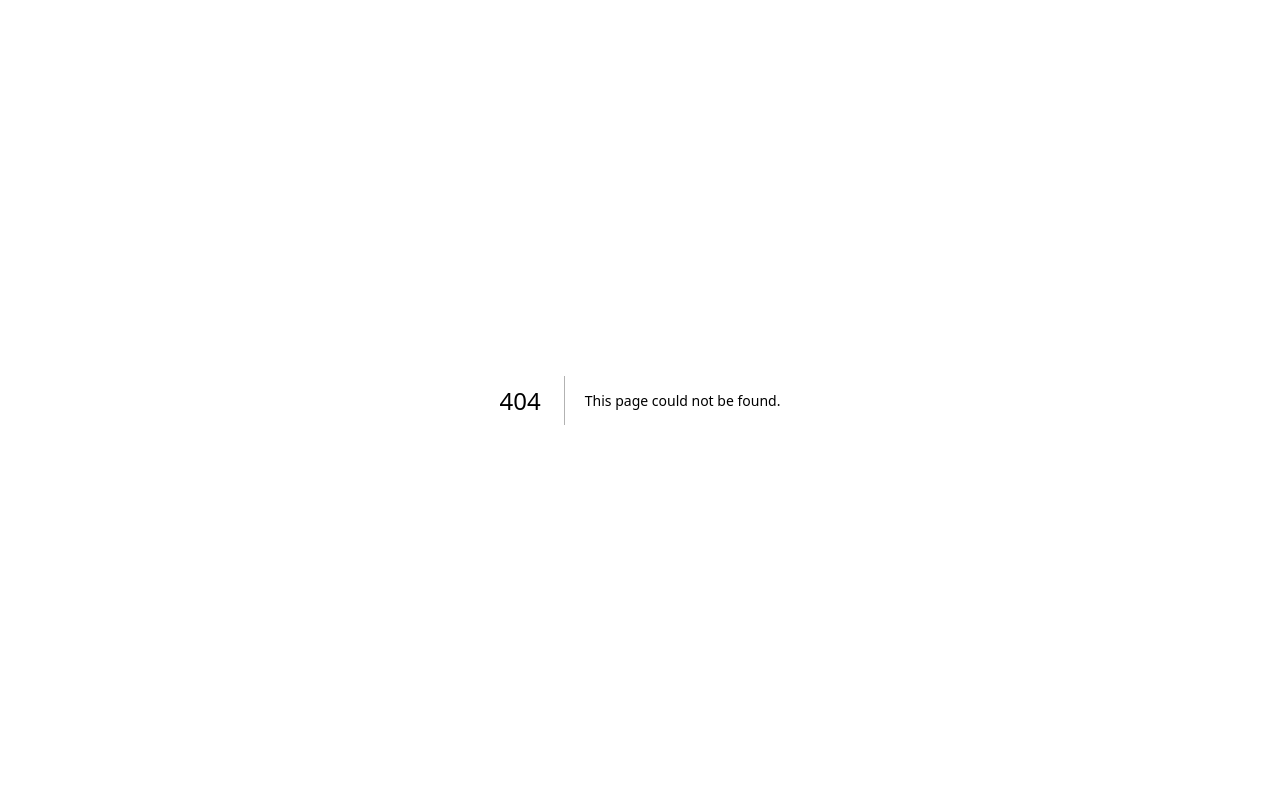
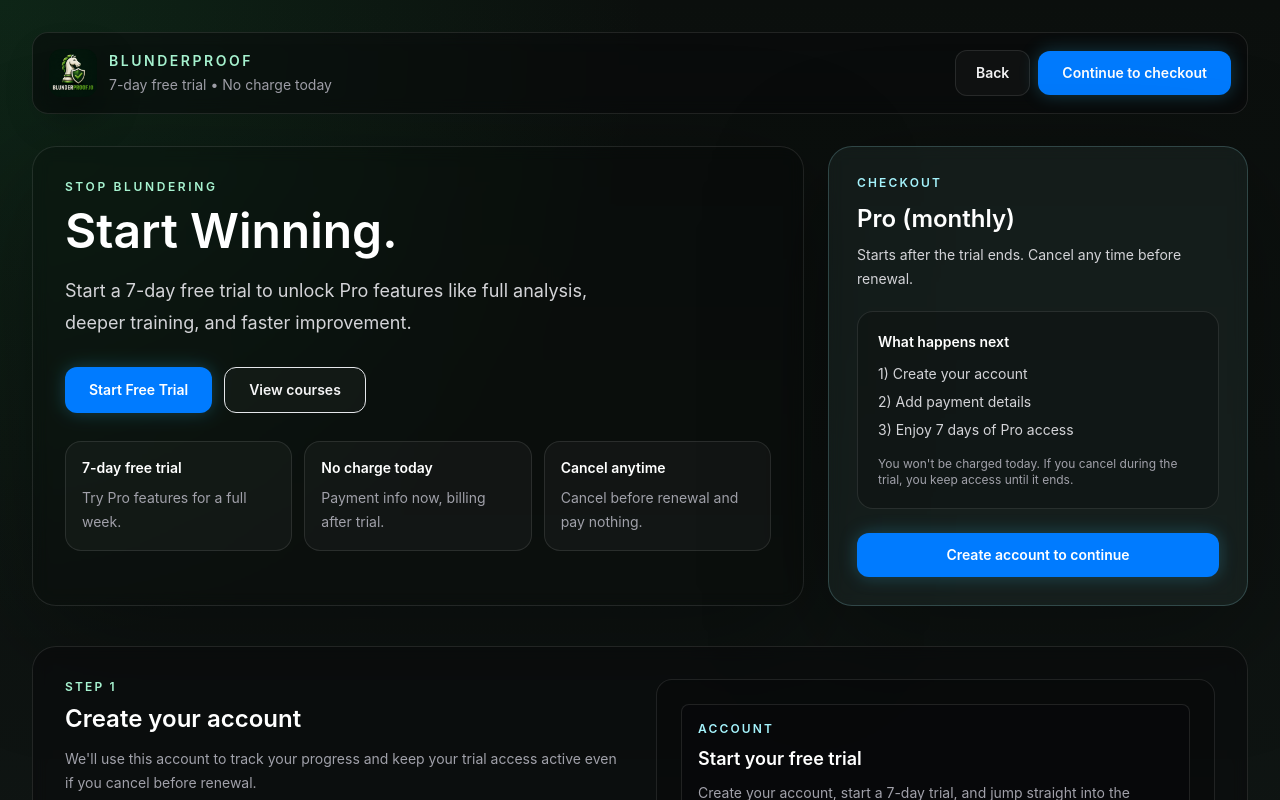
Before and after one commit to johnnyy23/Blunderproof, a Next.js app: page /start-free-trial in a window 1280 px wide. Before the commit this address had no page. Shown: the top 800 px of the page. Built offline with nearby package versions, Linux system fonts and the light colour scheme.

Commit message:
Add dedicated free-trial checkout page

```diff
--- a/app/page.tsx
+++ b/app/page.tsx
@@ -1812,7 +1812,7 @@ const topNavigationItems: Array<{ page: HomeView; label: string; isActive: boole
           {currentPage === "landing" ? (
             <LandingPage
               featuredCourse={featuredCourse}
-              onStartFreeTrial={() => handleOpenSignup()}
+              onStartFreeTrial={() => { window.location.href = "/start-free-trial"; }}
               onViewCourses={() => setCurrentPage("courses")}
               onLogin={handleOpenLogin}
             />
@@ -2566,7 +2566,7 @@ const topNavigationItems: Array<{ page: HomeView; label: string; isActive: boole
                     {!authUser ? (
                       <button
                         type="button"
-                        onClick={() => handleOpenSignup()}
+                        onClick={() => { window.location.href = "/start-free-trial?focus=checkout"; }}
                         className="rounded-md border border-cyan-200/40 bg-[#007BFF] px-6 py-3 text-sm font-semibold text-white shadow-[0_0_18px_rgba(54,208,255,0.25)] transition hover:bg-[#36D0FF]"
                       >
                         Start Free Trial
@@ -2574,11 +2574,7 @@ const topNavigationItems: Array<{ page: HomeView; label: string; isActive: boole
                     ) : (
                       <button
                         type="button"
-                        onClick={() => {
-                          setMembershipPlanDraft("pro");
-                          setMembershipBillingCycleDraft("monthly");
-                          void handleStripeCheckout();
-                        }}
+                        onClick={() => { window.location.href = "/start-free-trial?focus=checkout"; }}
                         className="rounded-md border border-cyan-200/40 bg-[#007BFF] px-6 py-3 text-sm font-semibold text-white shadow-[0_0_18px_rgba(54,208,255,0.25)] transition hover:bg-[#36D0FF]"
                       >
                         Start Free Trial
--- /dev/null
+++ b/app/start-free-trial/page.tsx
@@ -0,0 +1,197 @@
+"use client";
+
+import { useEffect, useMemo, useState } from "react";
+import { ProfileAccountSection } from "@/components/ProfileAccountSection";
+import type { AuthUser } from "@/lib/auth";
+
+function primaryButtonClassName(className?: string) {
+  return [
+    "rounded-xl bg-[#007BFF] px-6 py-3 text-sm font-semibold text-white shadow-[0_0_18px_rgba(54,208,255,0.25)] transition hover:bg-[#36D0FF]",
+    className
+  ]
+    .filter(Boolean)
+    .join(" ");
+}
+
+export default function StartFreeTrialPage() {
+  const [authUser, setAuthUser] = useState<AuthUser | null>(null);
+  const [checkoutError, setCheckoutError] = useState("");
+  const [isStartingCheckout, setIsStartingCheckout] = useState(false);
+
+  useEffect(() => {
+    const params = new URLSearchParams(window.location.search);
+    if (params.get("focus") === "checkout") {
+      document.getElementById("checkout")?.scrollIntoView({ behavior: "smooth", block: "start" });
+    }
+  }, []);
+
+  const trialEndLabel = useMemo(() => {
+    if (!authUser?.trialEndsAt) return null;
+    return new Date(authUser.trialEndsAt).toLocaleDateString(undefined, { month: "short", day: "numeric" });
+  }, [authUser?.trialEndsAt]);
+
+  async function handleStartCheckout() {
+    setCheckoutError("");
+
+    if (!authUser) {
+      document.getElementById("checkout")?.scrollIntoView({ behavior: "smooth", block: "start" });
+      return;
+    }
+
+    setIsStartingCheckout(true);
+
+    try {
+      const response = await fetch("/api/auth/checkout", {
+        method: "POST",
+        headers: { "Content-Type": "application/json" },
+        body: JSON.stringify({
+          plan: "pro",
+          billingCycle: "monthly",
+          billingEmail: authUser.billingEmail || authUser.email
+        })
+      });
+      const payload = (await response.json()) as { checkoutUrl?: string; error?: string };
+
+      if (!response.ok || !payload.checkoutUrl) {
+        throw new Error(payload.error || "Could not open Stripe checkout.");
+      }
+
+      window.location.href = payload.checkoutUrl;
+    } catch (error) {
+      setCheckoutError(error instanceof Error ? error.message : "Could not open Stripe checkout.");
+    } finally {
+      setIsStartingCheckout(false);
+    }
+  }
+
+  return (
+    <main className="min-h-screen bg-[radial-gradient(circle_at_top_left,rgba(34,197,94,0.12),transparent_28%),linear-gradient(180deg,#0b0f0d_0%,#0f1513_48%,#101715_100%)] text-white">
+      <div className="mx-auto max-w-7xl px-4 py-8 sm:px-6 lg:px-8">
+        <header className="flex flex-wrap items-center justify-between gap-4 rounded-2xl border border-white/10 bg-zinc-950/50 px-4 py-4 backdrop-blur">
+          <a href="/" className="flex items-center gap-3">
+            <img
+              src="/blounderproof-logo.png"
+              alt="BlunderProof logo"
+              className="h-12 w-12 rounded-xl object-cover shadow-[0_16px_40px_rgba(0,0,0,0.35)]"
+            />
+            <div>
+              <p className="text-sm font-semibold uppercase tracking-[0.18em] text-emerald-200">BLUNDERPROOF</p>
+              <p className="mt-1 text-sm text-zinc-400">7-day free trial • No charge today</p>
+            </div>
+          </a>
+
+          <div className="flex flex-wrap items-center gap-2">
+            <a
+              href="/"
+              className="rounded-xl border border-white/10 bg-white/[0.03] px-5 py-3 text-sm font-semibold text-zinc-100 transition hover:bg-white/[0.06]"
+            >
+              Back
+            </a>
+            <button type="button" onClick={handleStartCheckout} className={primaryButtonClassName()}>
+              Continue to checkout
+            </button>
+          </div>
+        </header>
+
+        <section className="mt-8 grid gap-6 lg:grid-cols-[minmax(0,1fr)_420px]">
+          <div className="rounded-3xl border border-white/10 bg-black/20 p-8 shadow-[0_30px_120px_rgba(0,0,0,0.35)] backdrop-blur">
+            <p className="text-xs font-semibold uppercase tracking-[0.22em] text-emerald-200">Stop blundering</p>
+            <h1 className="mt-3 text-4xl font-semibold leading-tight text-white sm:text-5xl">Start Winning.</h1>
+            <p className="mt-5 max-w-xl text-lg leading-8 text-zinc-300">
+              Start a 7-day free trial to unlock Pro features like full analysis, deeper training, and faster improvement.
+            </p>
+
+            <div className="mt-7 flex flex-wrap gap-3">
+              <button type="button" onClick={() => document.getElementById("checkout")?.scrollIntoView({ behavior: "smooth" })} className={primaryButtonClassName()}>
+                Start Free Trial
+              </button>
+              <a
+                href="/?view=courses"
+                className="rounded-xl border border-white/12 bg-white/[0.03] px-6 py-3 text-sm font-semibold text-zinc-100 transition hover:bg-white/[0.06]"
+              >
+                View courses
+              </a>
+            </div>
+
+            <div className="mt-7 grid gap-3 sm:grid-cols-3">
+              {[
+                {
+                  title: "7-day free trial",
+                  description: "Try Pro features for a full week."
+                },
+                {
+                  title: "No charge today",
+                  description: "Payment info now, billing after trial."
+                },
+                {
+                  title: "Cancel anytime",
+                  description: "Cancel before renewal and pay nothing."
+                }
+              ].map((item) => (
+                <div key={item.title} className="rounded-2xl border border-white/10 bg-white/[0.03] px-4 py-4">
+                  <p className="text-sm font-semibold text-white">{item.title}</p>
+                  <p className="mt-2 text-sm leading-6 text-zinc-400">{item.description}</p>
+                </div>
+              ))}
+            </div>
+          </div>
+
+          <aside className="rounded-3xl border border-cyan-200/20 bg-cyan-200/5 p-7 shadow-[0_30px_120px_rgba(0,0,0,0.35)] backdrop-blur">
+            <p className="text-xs font-semibold uppercase tracking-[0.18em] text-cyan-200">Checkout</p>
+            <h2 className="mt-3 text-2xl font-semibold text-white">Pro (monthly)</h2>
+            <p className="mt-2 text-sm leading-6 text-zinc-300">
+              Starts after the trial ends. Cancel any time before renewal.
+            </p>
+
+            <div className="mt-5 rounded-2xl border border-white/10 bg-black/20 p-5">
+              <p className="text-sm font-semibold text-white">What happens next</p>
+              <ol className="mt-3 space-y-2 text-sm text-zinc-300">
+                <li>1) Create your account</li>
+                <li>2) Add payment details</li>
+                <li>3) Enjoy 7 days of Pro access</li>
+              </ol>
+              <p className="mt-4 text-xs text-zinc-400">
+                You won&apos;t be charged today. If you cancel during the trial, you keep access until it ends.
+              </p>
+            </div>
+
+            {checkoutError ? <p className="mt-4 text-sm text-red-200">{checkoutError}</p> : null}
+
+            <button type="button" onClick={handleStartCheckout} disabled={isStartingCheckout} className={primaryButtonClassName("mt-6 w-full justify-center")}>
+              {isStartingCheckout ? "Opening Stripe..." : authUser ? "Continue to secure checkout" : "Create account to continue"}
+            </button>
+
+            {authUser?.billingState === "trial" ? (
+              <p className="mt-4 text-sm text-emerald-100">
+                Trial active{trialEndLabel ? ` until ${trialEndLabel}` : ""}.
+              </p>
+            ) : null}
+          </aside>
+        </section>
+
+        <section id="checkout" className="mt-10 rounded-3xl border border-white/10 bg-zinc-950/50 p-8 backdrop-blur">
+          <div className="grid gap-8 lg:grid-cols-[minmax(0,1fr)_minmax(0,1fr)]">
+            <div>
+              <p className="text-xs font-semibold uppercase tracking-[0.18em] text-emerald-200">Step 1</p>
+              <h2 className="mt-2 text-2xl font-semibold text-white">Create your account</h2>
+              <p className="mt-3 text-sm leading-6 text-zinc-400">
+                We&apos;ll use this account to track your progress and keep your trial access active even if you cancel before renewal.
+              </p>
+            </div>
+
+            <div className="rounded-2xl border border-white/10 bg-black/20 p-6">
+              <ProfileAccountSection
+                currentUser={authUser}
+                initialName=""
+                initialEmail=""
+                referralAttribution={null}
+                preferredMode="signup"
+                onAuthChange={setAuthUser}
+              />
+            </div>
+          </div>
+        </section>
+      </div>
+    </main>
+  );
+}
--- a/components/ProfileAccountSection.tsx
+++ b/components/ProfileAccountSection.tsx
@@ -71,21 +71,6 @@ export function ProfileAccountSection({
     }
   }, [currentUser, preferredMode]);
 
-  async function startTrialCheckout(billingEmail: string) {
-    const response = await fetch("/api/auth/checkout", {
-      method: "POST",
-      headers: { "Content-Type": "application/json" },
-      body: JSON.stringify({ plan: "pro", billingCycle: "monthly", billingEmail })
-    });
-    const payload = (await response.json()) as { checkoutUrl?: string; error?: string };
-
-    if (!response.ok || !payload.checkoutUrl) {
-      throw new Error(payload.error || "Could not open Stripe checkout.");
-    }
-
-    window.location.href = payload.checkoutUrl;
-  }
-
   async function handleAuthSubmit() {
     setErrorMessage("");
     setStatusMessage("");
@@ -118,10 +103,6 @@ export function ProfileAccountSection({
       setStatusMessage(mode === "signup" ? "Account created." : "Signed in.");
       setPassword("");
       setConfirmPassword("");
-
-      if (mode === "signup" && preferredMode === "signup") {
-        await startTrialCheckout(payload.user.billingEmail || email);
-      }
     } catch (error) {
       setErrorMessage(error instanceof Error ? error.message : "Something went wrong.");
     } finally {
```
